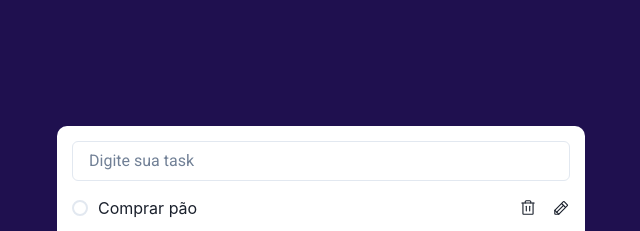
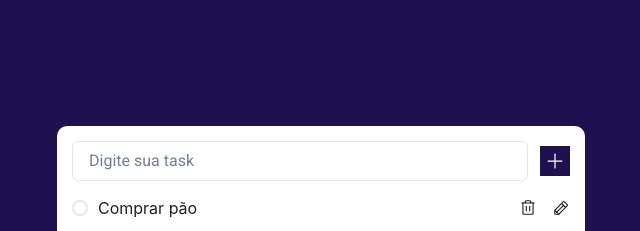
Before and after one commit to PauloVitorrr/ToDoList-react-ts, a React (Vite) app: page / in a window 1280 px wide. Shown: the top 231 px of the page, without its empty margins (319-959 px from the left). Built offline with nearby package versions, Linux system fonts and the light colour scheme.

Commit message:
feat: inserindo valores task

```diff
--- a/src/App.module.css
+++ b/src/App.module.css
@@ -12,3 +12,13 @@
     padding: 0.938rem;
     border-radius: 10px;
 }
+.containerInputAdd{
+    display: flex;
+    align-items: center;
+    gap: 12px;
+}
+.buttonAddTask{
+    padding: 5px;
+    background-color: var(--blue-300);
+    color: var(--white-);
+}
--- a/src/App.tsx
+++ b/src/App.tsx
@@ -1,27 +1,58 @@
-import { useState } from 'react'
+import { ChangeEvent, FormEvent, useState } from 'react'
 
 import { Task } from './components/Task'
+import { Item } from './types/Item'
 
 import './global.css'
 import styles from './App.module.css'
 
 import { Input } from '@chakra-ui/react'
-import { Item } from './types/Item'
+import { Plus } from 'phosphor-react'
 
 
 export function  App() {
-  const [list, useList] = useState<Item[]>([
+  const [list, setList] = useState<Item[]>([
     { id: 1, name: 'Comprar pão', done: false},
     { id: 2, name: 'Fazer atividade', done: false}
   ])
+
+  const [inputText, setInputText] = useState('')
+
+    function handleAddTask (event: FormEvent){
+    event.preventDefault();
+
+    const newList = [...list];
+    newList.push({
+      id: list.length +1,
+      name: inputText,
+      done: false,
+    });
+
+    setList(newList);
+    setInputText('');
+  }
+
+  function handleNewTaskChange(event: ChangeEvent<HTMLInputElement>){
+    event.target.setCustomValidity('')
+
+    setInputText(event.target.value)
+  }
+
   return (
     <div  className={styles.container}>
       <div className={styles.box}>
-        <form>
+
+        <form onSubmit={handleAddTask} className={styles.containerInputAdd}>
           <Input
             placeholder='Digite sua task'
+            value={inputText}
+            onChange={handleNewTaskChange}
           />
+          <button type="submit" className={styles.buttonAddTask}>
+            <Plus size={20}/>
+          </button>
         </form>
+
         <div>
           {list.map(listt =>{
             return(
```
